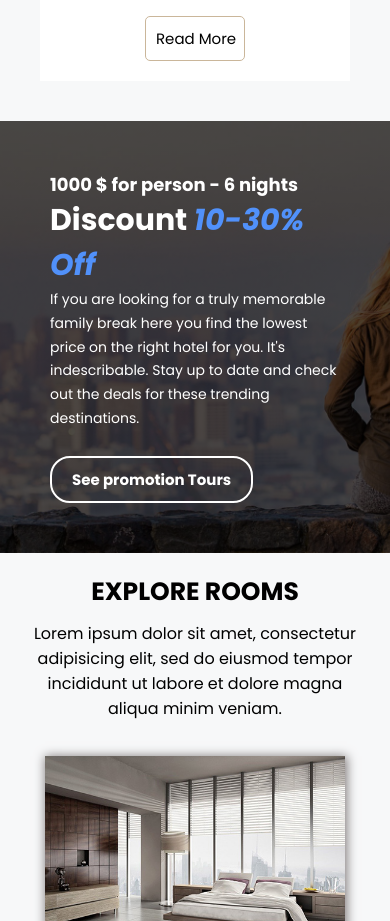
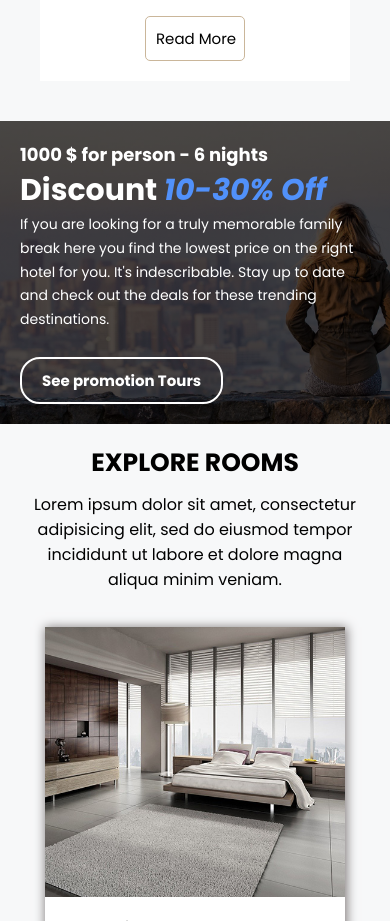
Before and after one commit to talbimustapha/trips, a plain HTML site: page index.html in a window 390 px wide. Shown: the part 2500-3421 px from the top of the page. Drawn offline with Linux system fonts and the light colour scheme.

Commit message:
Add files via upload

```diff
--- a/style.css
+++ b/style.css
@@ -617,14 +617,11 @@ footer .footer-bottom {
     }
 
     /*------------ promotion ------------ */
-
+    #promotion {
+        padding: 20px;
+    }
     #promotion .row {
         max-width: 100%;
-    }
-
-    #promotion .row h2 {
-        font-size: 50px;
-
     }
 
     #promotion .row p {
```
